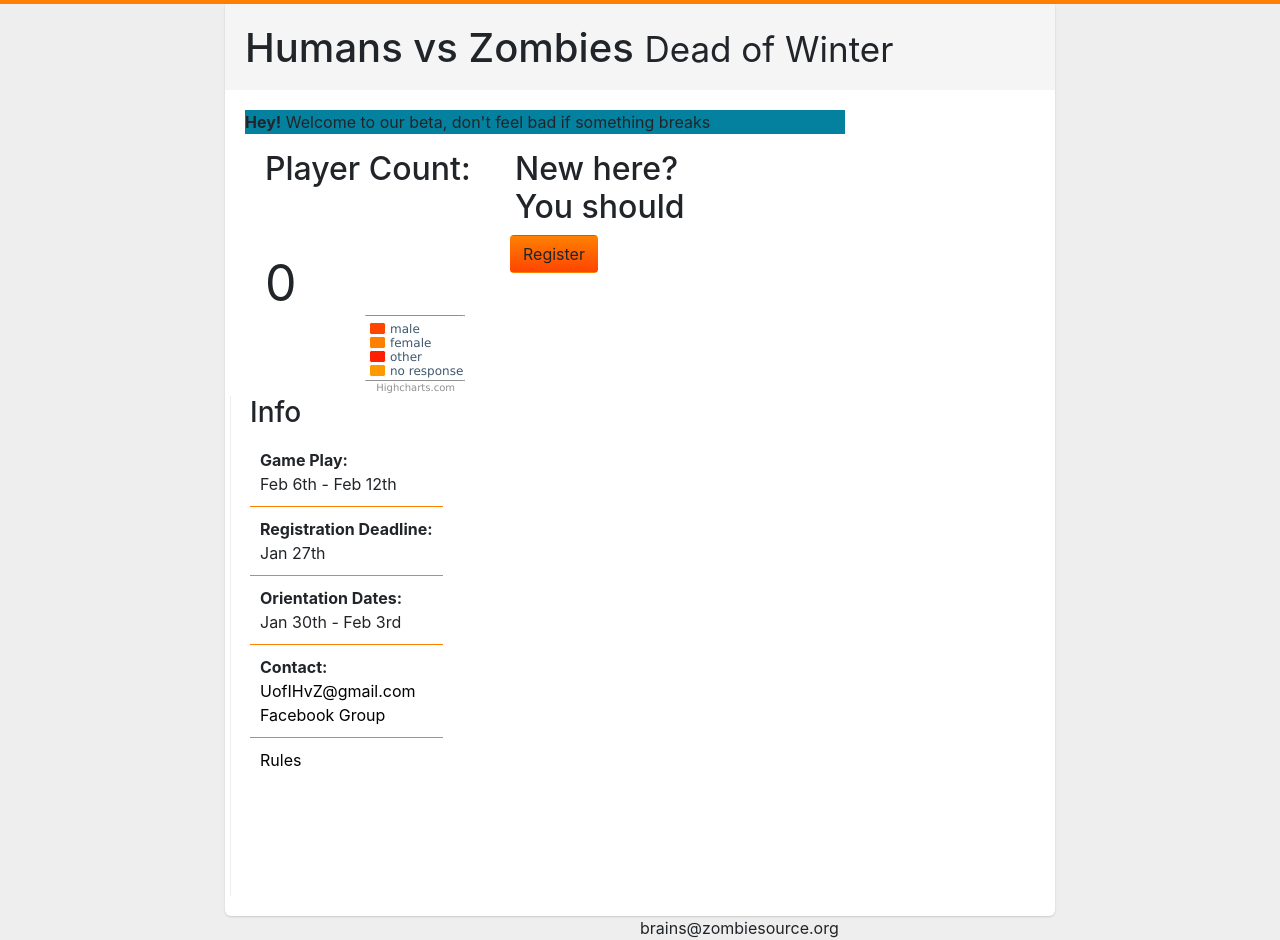
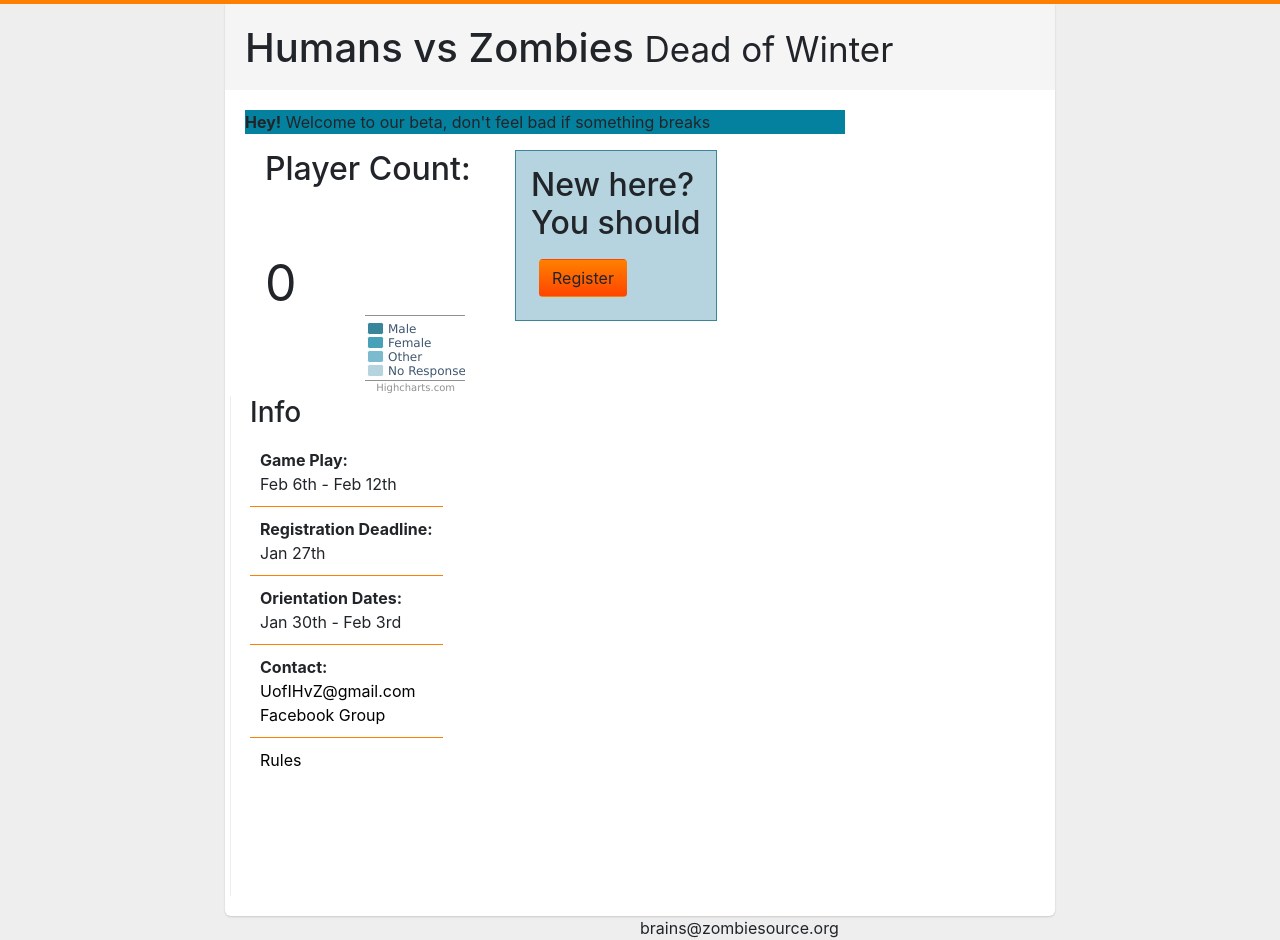
Before and after one commit to damianball/ZombieSource, a CodeIgniter app: page / in a window 1280 px wide. Shown: the part 154-1094 px from the top of the page. Run offline with CodeIgniter, Linux system fonts and the light colour scheme; tables that the repository leaves empty hold one stand-in row (values such as "Sample post"); some libraries are stand-ins or nearby versions.

Commit message:
homepage color changes, added model function to get data for the male female graph

```diff
--- a/www/application/controllers/home.php
+++ b/www/application/controllers/home.php
@@ -24,8 +24,12 @@ class Home extends CI_Controller {
         $user_id = $this->tank_auth->get_user_id();
         $player_id = $this->Player_model->getPlayerID($user_id,'9a051bbc-3ebc-11e1-b778-000c295b88cf');
         $data = array('waiver' => $this->Player_model->getPlayerData($player_id,'waiver_is_signed'),
-            'count' => $this->Player_model->getNumberOfPlayersInGame('9a051bbc-3ebc-11e1-b778-000c295b88cf'));
-
+            'count' => $this->Player_model->getNumberOfPlayersInGame('9a051bbc-3ebc-11e1-b778-000c295b88cf'),
+			'male' => $this->Player_model->getNumberOfPlayersInGameByNVP('9a051bbc-3ebc-11e1-b778-000c295b88cf','gender','male'),
+			'female' => $this->Player_model->getNumberOfPlayersInGameByNVP('9a051bbc-3ebc-11e1-b778-000c295b88cf','gender','female'),
+			'other' => $this->Player_model->getNumberOfPlayersInGameByNVP('9a051bbc-3ebc-11e1-b778-000c295b88cf','gender','other'),
+			'noresponse' => $this->Player_model->getNumberOfPlayersInGameByNVP('9a051bbc-3ebc-11e1-b778-000c295b88cf','gender','')
+		);
         $this->load->view('header');
         $this->load->view('home_page', $data);
         $this->load->view('footer');
--- a/www/application/models/player_model.php
+++ b/www/application/models/player_model.php
@@ -76,5 +76,21 @@ class Player_model extends CI_Model{
 
 		return $count;
 	}
+
+	// both name and value must match exactly(upper/lower)
+	public function getNumberOfPlayersInGameByNVP($gameid,$name,$value){
+		$query = $this->db->query('SELECT COUNT(*) as count FROM player_data
+									LEFT JOIN (player) ON (player.id = player_data.playerid)
+									WHERE player_data.name = '.$this->db->escape($name).'
+									AND player_data.value = '.$this->db->escape($value).'
+									AND player.gameid = '.$this->db->escape($gameid));
+		$result = $query->row();
+		$count = "";
+		if(isset($result->{'count'})){
+			$count = $result->{'count'};
+		}
+
+		return $count;
+	}
 }
 ?>
--- a/www/application/views/home_page.php
+++ b/www/application/views/home_page.php
@@ -45,11 +45,13 @@
             }
             else {
                echo '
-                 <div id = "new"> <h2> New here? You should </h2> </div>
+
+                 <div id = "new"> <h2> New here? <br/> You should </h2>
                   <div class="linkbutton">
                      <a href="' . site_url("auth/register") . '">
                         <button id = test class="btn success"> Register </button>
                      </a>
+                  </div>
                   </div>
                    ';
                 }
@@ -120,24 +122,24 @@
                name: 'Browser share',
                data: [
                    {
-                     name: 'male',
-                     y: 60,
-                     color: "#FF4500"
+                     name: 'Male',
+                     y: <? echo $male; ?>,
+                     color: "#39869B"
                    },
                   {
-                     name: 'female',
-                     y: 38,
-                     color: "#FF8000"
+                     name: 'Female',
+                     y: <? echo $female; ?>,
+                     color: "#46A1B9"
                   },
                   {
-                     name: 'other',
-                     y: 38,
-                     color: "#FF2000"
+                     name: 'Other',
+                     y: <? echo $other; ?>,
+                     color: "#7CBBCF"
                   },
                   {
-                     name: 'no response',
-                     y: 2,
-                     color: "#FF9900"
+                     name: 'No Response',
+                     y: <? echo $noresponse; ?>,
+                     color: "#B5D4E0"
                   }
 
                ]
--- a/www/css/style.css
+++ b/www/css/style.css
@@ -62,11 +62,17 @@
       }
       #new{
          float: left;
+         padding: 15px;
          margin-right: 15px;
          margin-left: 20px;
+         background-color: #B5D4E0;
+         border-color: #39869B;
+         border-width: 1px;
+         border-style:solid;
+
       }
       .linkbutton {
-        float: right;
+        padding: 8px;
       }
       .topbar .btn {
         border: 0;
@@ -82,17 +88,12 @@
         height: 1px;
       }
       #test{
-        padding-left: px;
         color: @orange;
-
+        margin-left: auto;
+        margin-right: auto;
       }
       #register_button{
       }
-      .linkbutton{
-        padding-left: 15px;
-        float: left;
-      }
-
       #signout{
         padding: 10px;
       }
```
